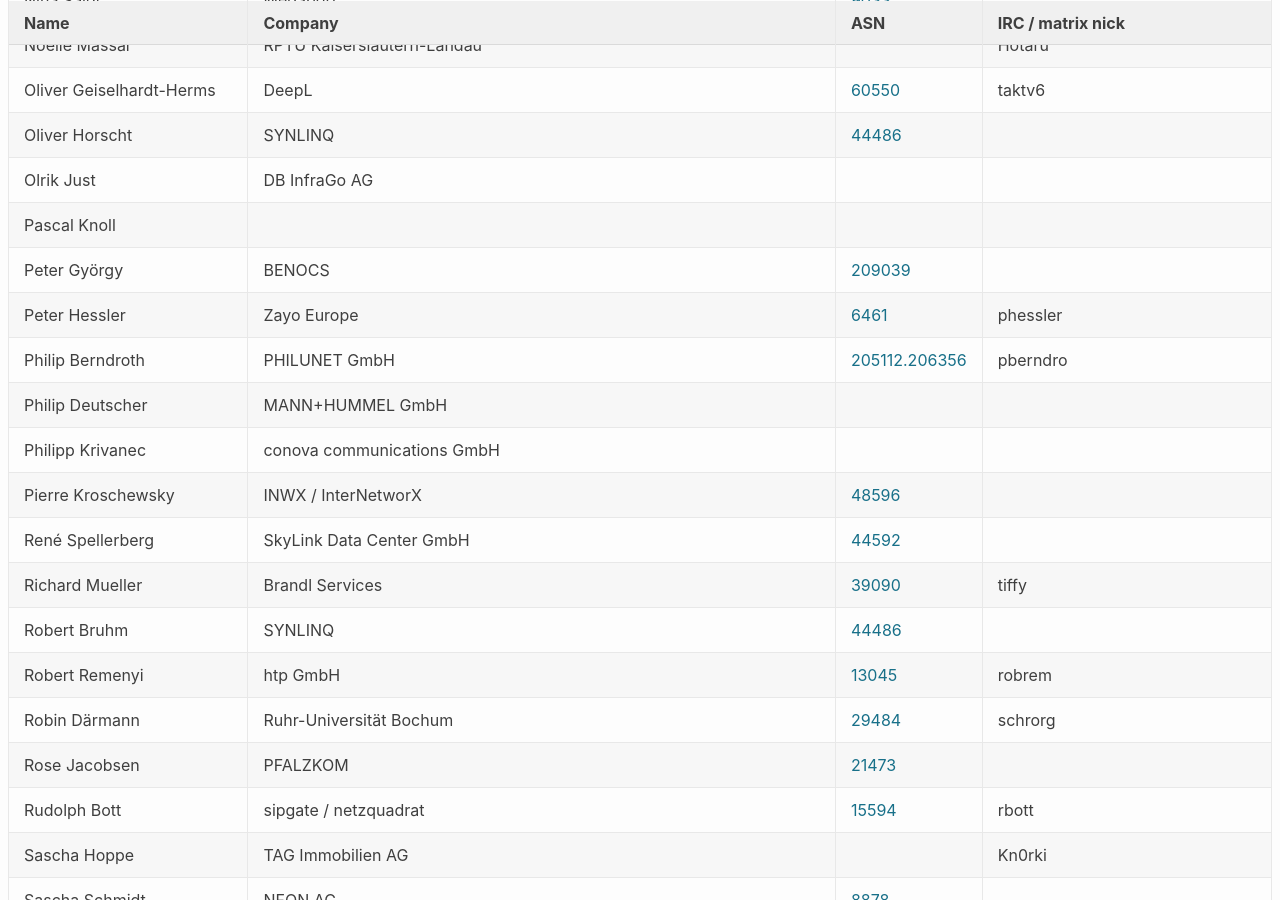
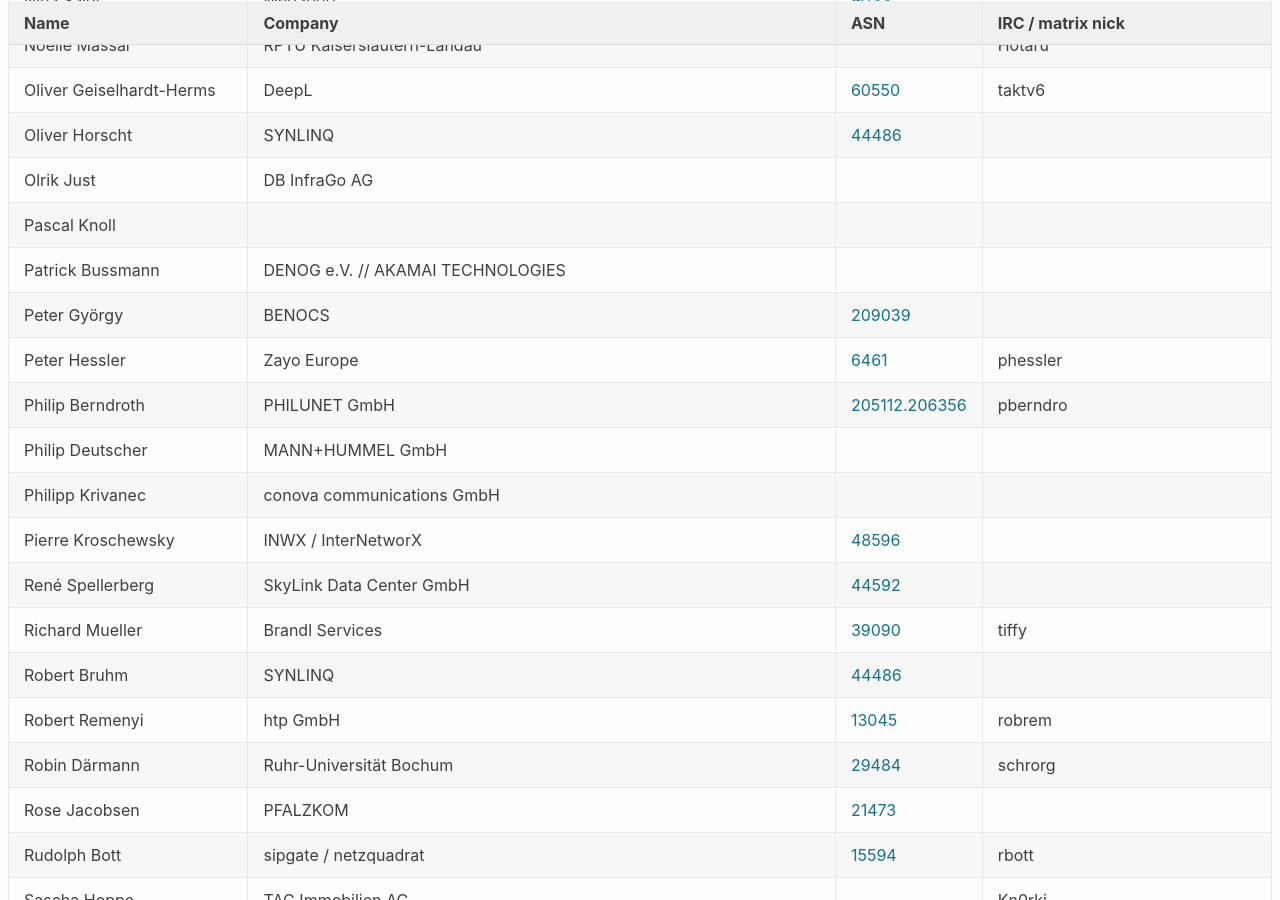
Before and after one commit to denog/pretix-attendeelist, a Jekyll site: the page built from denog16/index.markdown, in a window 1280 px wide and 900 px high, scrolled down 9565 px. Built offline with Jekyll 4.4.1, drawn with Linux system fonts in a browser that asks for light colours.

Commit message:
Latest data: Tue Sep 24 13:48:01 UTC 2024

```diff
--- a/_data/attendees_denog16_onsite.json
+++ b/_data/attendees_denog16_onsite.json
@@ -1272,6 +1272,12 @@
     "asn": null
   },
   {
+    "name": "Patrick Bussmann",
+    "company": "DENOG e.V. // AKAMAI TECHNOLOGIES",
+    "irc": null,
+    "asn": null
+  },
+  {
     "name": "Peter György",
     "company": "BENOCS",
     "irc": null,
```
